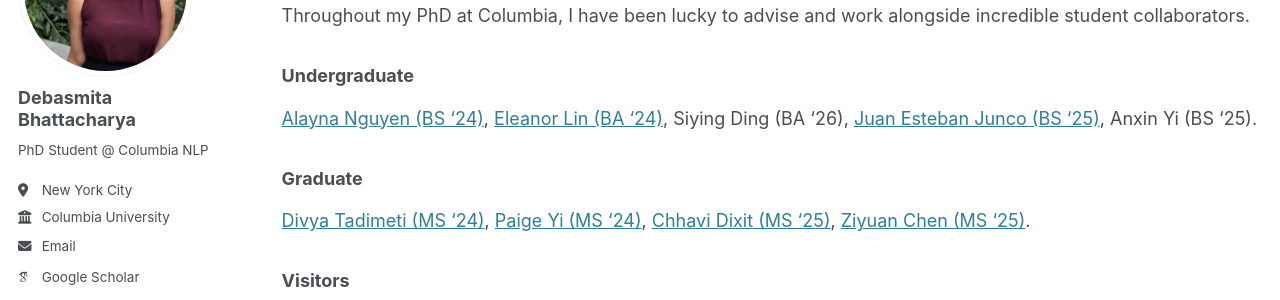
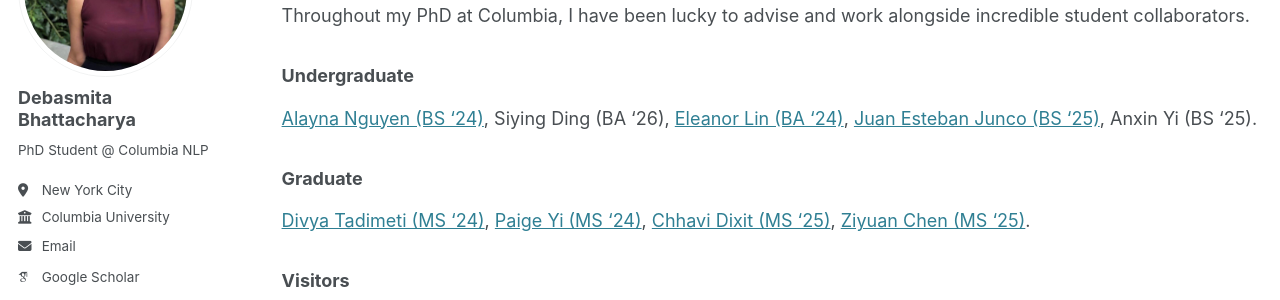
Before and after one commit to debasmita-b/debasmita-b.github.io, a Jekyll site: the page built from _pages/service.md, in a window 1280 px wide and 1369 px high. Shown: the part 215-515 px from the top of the window. Built offline with Jekyll 4.4.1, drawn with Linux system fonts in a browser that asks for light colours; some web fonts are replaced.

Commit message:
reorder mentees

```diff
--- a/_pages/service.md
+++ b/_pages/service.md
@@ -10,7 +10,7 @@ author_profile: true
 Throughout my PhD at Columbia, I have been lucky to advise and work alongside incredible student collaborators.
 
 ### Undergraduate
-[Alayna Nguyen (BS '24)](https://www.linkedin.com/in/alayna-nguyen/), [Eleanor Lin (BA '24)](https://emlinking.github.io/), Siying Ding (BA '26), [Juan Esteban Junco (BS '25)](https://www.linkedin.com/in/juan-junco/), Anxin Yi (BS '25).
+[Alayna Nguyen (BS '24)](https://www.linkedin.com/in/alayna-nguyen/), Siying Ding (BA '26), [Eleanor Lin (BA '24)](https://emlinking.github.io/),  [Juan Esteban Junco (BS '25)](https://www.linkedin.com/in/juan-junco/), Anxin Yi (BS '25).
 
 ### Graduate
 [Divya Tadimeti (MS '24)](https://divyatadimeti.github.io/), [Paige Yi (MS '24)](https://www.linkedin.com/in/paige-y-23ab45127/?trk=public_profile_browsemap), [Chhavi Dixit (MS '25)](https://www.linkedin.com/in/chhavi-dixit/), [Ziyuan Chen (MS '25)](https://allenheartcore.github.io/).
```
